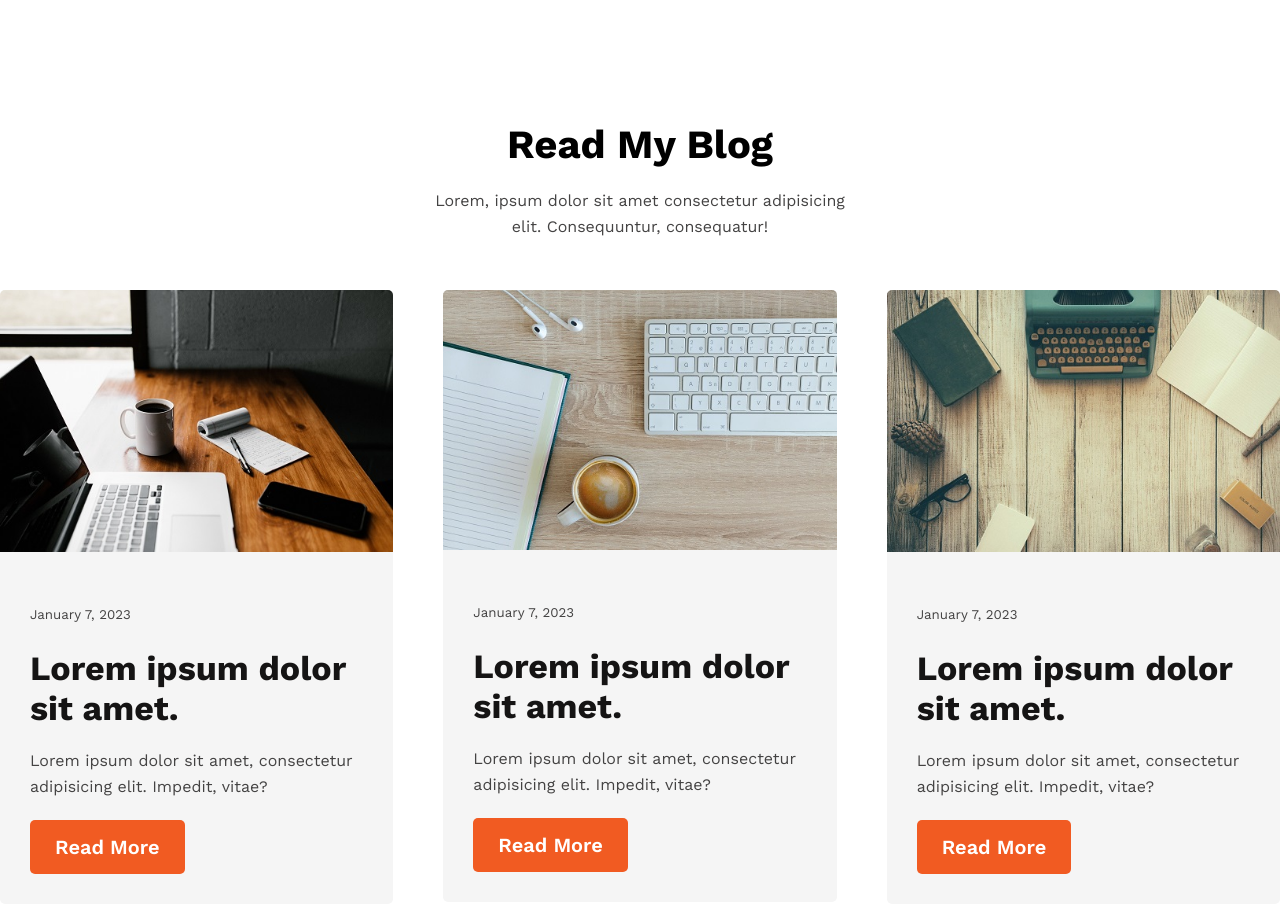
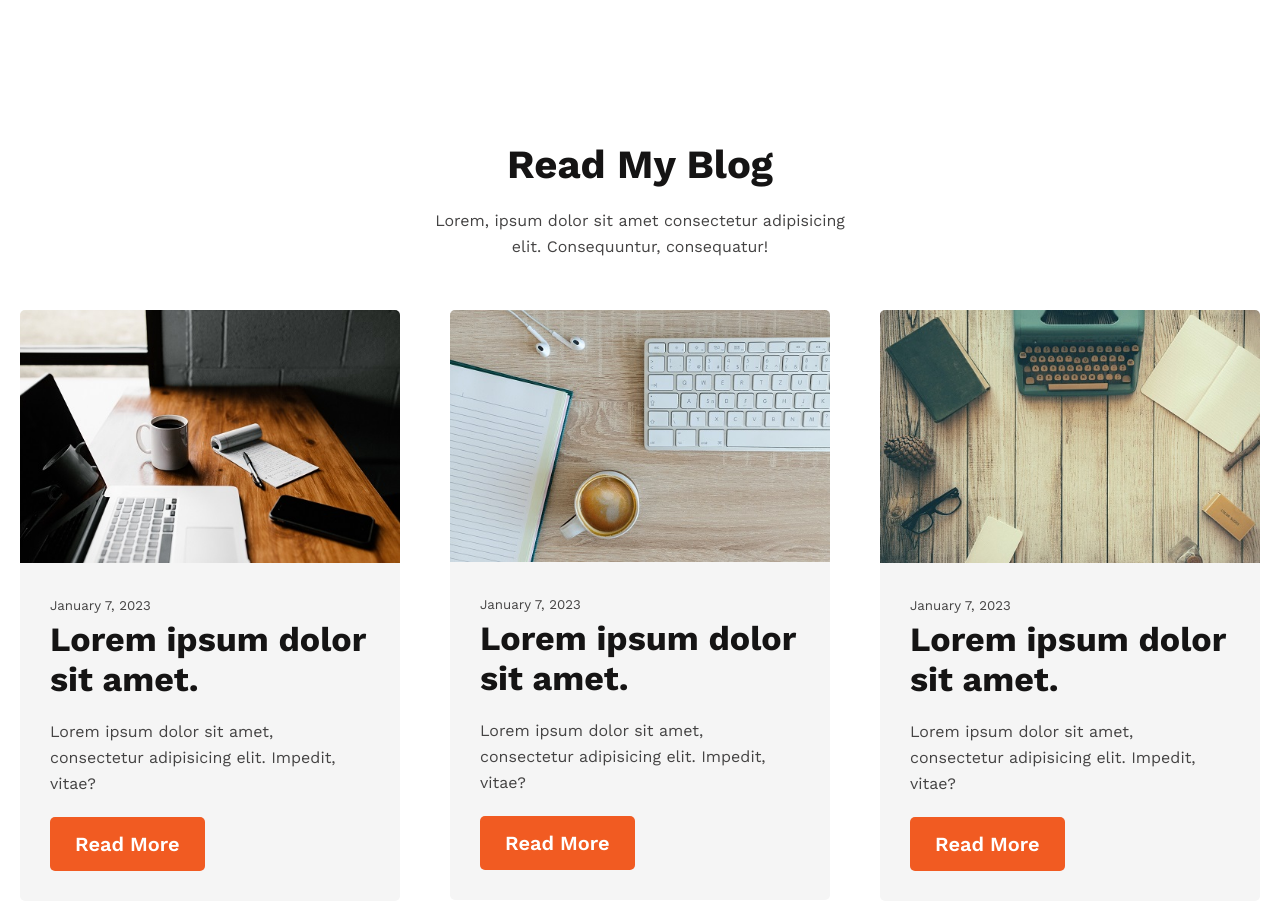
Before and after one commit to roni-rahman/new-year-assignment, a plain HTML site: page index.html in a window 1280 px wide. Shown: the part 2600-3507 px from the top of the page. Drawn offline with nearby package versions, Linux system fonts and the light colour scheme.

Commit message:
some final touch ups

```diff
--- a/assets/styles/style.css
+++ b/assets/styles/style.css
@@ -13,6 +13,7 @@
 }
 
 h2 {
+    color: #151414;
     font-size: 40px;
     font-weight: 700;
     line-height: 47px;
@@ -137,6 +138,7 @@ ul li:before {
 /* read my blog styles */
 .blog-container {
     margin: 150px 0;
+    padding: 20px;
 }
 
 .blog-intro {
@@ -147,6 +149,7 @@ ul li:before {
     margin-top: 20px;
     margin-bottom: 50px;
 }
+
 .blog-items {
     display: flex;
     justify-content: center;
@@ -164,13 +167,14 @@ ul li:before {
     margin-bottom: -5px;
     border-radius: 5px 5px 0 0;
 }
+
 .blog-dsc {
     background-color: #F5F5F5;
     padding: 30px;
     border-radius: 0 0 5px 5px;
 }
 
-.blog-dsc p {
+.blog-para {
     margin: 20px 0;
 }
 
@@ -183,6 +187,10 @@ ul li:before {
     justify-content: space-around;
     margin-top: 150px;
     padding: 150px;
+}
+
+.footer-container h2 {
+    color: #ffffff;
 }
 
 .footer-container p {
--- a/index.html
+++ b/index.html
@@ -14,6 +14,7 @@
 
 <body>
     <header>
+        <!-- banner section -->
         <div class="banner-container">
             <div class="banner-items">
                 <h1 class="banner-title">All Thinks Are<br>Possible If You<br>believe</h1>
@@ -97,7 +98,8 @@
                         <div class="blog-dsc">
                             <p><small>January 7, 2023</small></p>
                             <h3>Lorem ipsum dolor sit amet.</h3>
-                            <p>Lorem ipsum dolor sit amet, consectetur adipisicing elit. Impedit, vitae?</p>
+                            <p class="blog-para">Lorem ipsum dolor sit amet, consectetur adipisicing elit. Impedit,
+                                vitae?</p>
                             <button class="banner-btn btn">Read More</button>
                         </div>
                     </div>
@@ -106,7 +108,8 @@
                         <div class="blog-dsc">
                             <p><small>January 7, 2023</small></p>
                             <h3>Lorem ipsum dolor sit amet.</h3>
-                            <p>Lorem ipsum dolor sit amet, consectetur adipisicing elit. Impedit, vitae?</p>
+                            <p class="blog-para">Lorem ipsum dolor sit amet, consectetur adipisicing elit. Impedit,
+                                vitae?</p>
                             <button class="banner-btn btn">Read More</button>
                         </div>
                     </div>
@@ -115,7 +118,8 @@
                         <div class="blog-dsc">
                             <p><small>January 7, 2023</small></p>
                             <h3>Lorem ipsum dolor sit amet.</h3>
-                            <p>Lorem ipsum dolor sit amet, consectetur adipisicing elit. Impedit, vitae?</p>
+                            <p class="blog-para">Lorem ipsum dolor sit amet, consectetur adipisicing elit. Impedit,
+                                vitae?</p>
                             <button class="banner-btn btn">Read More</button>
                         </div>
                     </div>
@@ -124,6 +128,7 @@
         </section>
     </main>
     <footer>
+        <!-- footer section -->
         <div class="footer-container">
             <div class="footer-left">
                 <h2>Future</h2>
```
Lines whose indentation alone changed are shown as unchanged.
